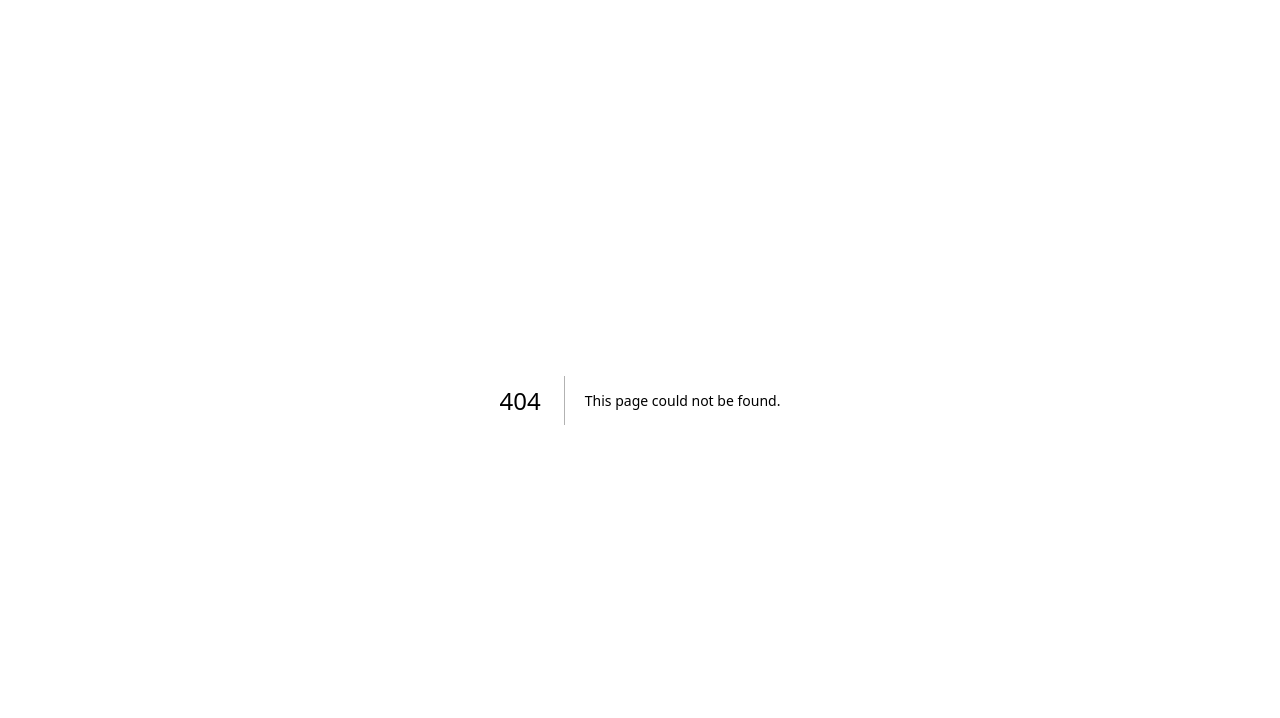
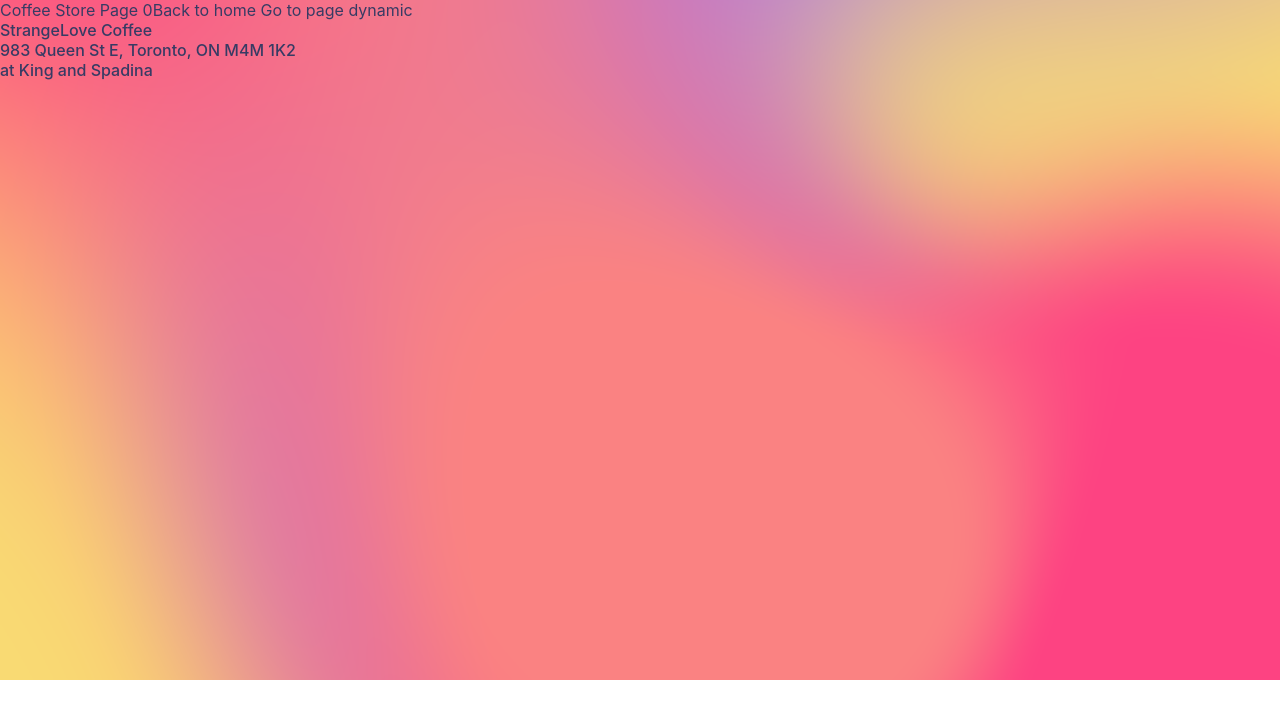
Before and after one commit to sumancsnit/coffee-cafes-nextJs, a Next.js app: page /coffee-store/0 in a window 1280 px wide. Before the commit this address had no page. Shown: the top 718 px of the page. Built offline with nearby package versions, Linux system fonts and the light colour scheme.

Commit message:
getStaticPaths

```diff
--- /dev/null
+++ b/pages/coffee-store/[id].js
@@ -0,0 +1,40 @@
+import Link from 'next/link';
+import { useRouter } from 'next/router';
+import coffeeStoresList from '../../data/coffee-stores.json';
+
+export async function getStaticPaths() {
+  return {
+    paths: [{ params: { id: '0' } }, { params: { id: '1' } }],
+    fallback: false, // can also be true or 'blocking'
+  };
+}
+
+// `getStaticPaths` requires using `getStaticProps`
+export async function getStaticProps(context) {
+  const { params } = context;
+  return {
+    props: {
+      coffeeStore: coffeeStoresList.find((list) => {
+        return list.id == params.id;
+      }),
+    }, // will be passed to the page component as props
+  };
+}
+
+const CoffeeStore = (props) => {
+  const { name, imgUrl, address, neighbourhood } = props.coffeeStore;
+  const router = useRouter();
+
+  return (
+    <div>
+      Coffee Store Page {router.query.id}
+      <Link href='/'>Back to home</Link>
+      <Link href='/coffee-store/dynamic'> Go to page dynamic </Link>
+      <p>{name}</p>
+      <p>{address}</p>
+      <p>{neighbourhood}</p>
+    </div>
+  );
+};
+
+export default CoffeeStore;
--- a/pages/index.js
+++ b/pages/index.js
@@ -36,6 +36,9 @@ export default function Home(props) {
             alt='background image'
           />
         </div>
+        {!!coffeeStores.length && (
+          <>
+            <h2 className={styles.heading2}> Bengaluru stores </h2>
             <div className={styles.cardLayout}>
               {coffeeStores.map((coffeeStore) => {
                 const { name, id, imgUrl } = coffeeStore;
@@ -50,6 +53,8 @@ export default function Home(props) {
                 );
               })}
             </div>
+          </>
+        )}
       </main>
     </div>
   );
```
Also changed, not shown: styles/Home.module.css (+7 -0 lines). Lines whose indentation alone changed are shown as unchanged.
